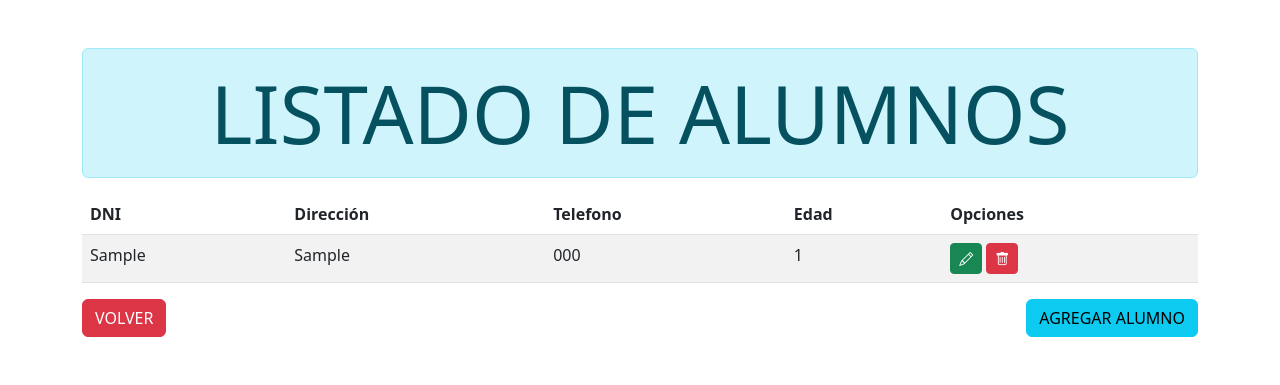
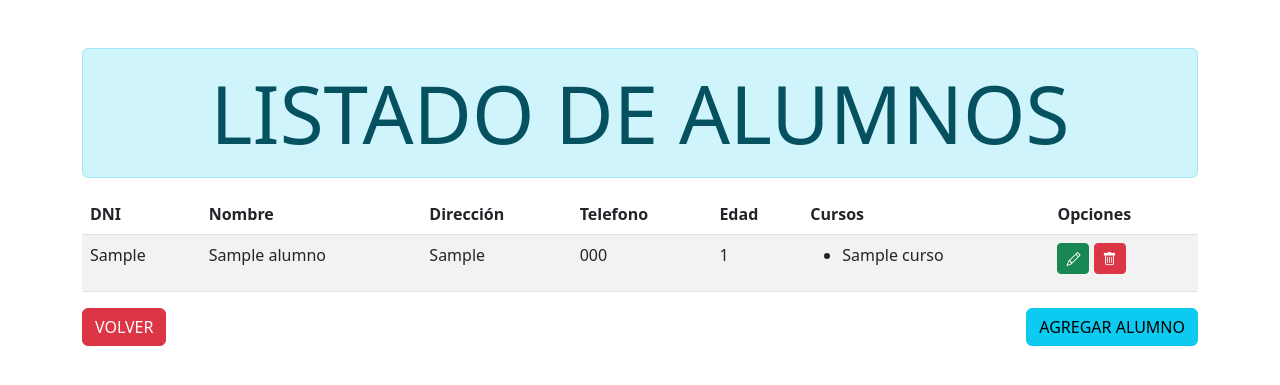
Before and after one commit to lxishh/Backend-Eva3, a Django app: page /alumnos/ in a window 1280 px wide. Shown: the top 385 px of the page. Run offline with Django 3.2, Linux system fonts and the light colour scheme; tables that the repository leaves empty hold one stand-in row (values such as "Sample post").

Commit message:
ManyToMany (sin admin)
conexión a través de models

en la clase Alumno (campo: cursos)

en los html:
a.cursos.all y curso.alumnos.all

```diff
--- a/appAlumno/models.py
+++ b/appAlumno/models.py
@@ -1,12 +1,23 @@
 from django.db import models
 from appProfesor.models import Profesor
+from django.core.exceptions import ValidationError
+
 
 # Create your models here.
 class Alumno(models.Model):
     dni = models.CharField(max_length=10, unique=True)
+    nombre = models.CharField(max_length=30, default="Desconocido")
     direccion = models.CharField(max_length=50)
     telefono = models.CharField(max_length=9)
     edad = models.PositiveIntegerField()
+    #relacion con curso:
+    cursos = models.ManyToManyField("Curso", related_name="alumnos")
+
+    def datos_alumno(self):
+        return "{}, {}".format(self.nombre, self.dni)
+
+    def __str__(self):
+        return self.datos_alumno()
 
 class Curso(models.Model):
     codigo = models.CharField(max_length=10, unique=True)
--- a/appAlumno/views.py
+++ b/appAlumno/views.py
@@ -1,4 +1,4 @@
-from django.shortcuts import render, redirect
+from django.shortcuts import render, redirect, get_object_or_404
 from appAlumno.models import Alumno, Curso
 from appAlumno.forms import FormularioAlumno, FormularioCurso
 
@@ -7,7 +7,7 @@ def index(request):
     return render(request, 'index.html')
 
 def listarAlumnos(request):
-    alumnos = Alumno.objects.all
+    alumnos = Alumno.objects.all()
     data = {'alumnos':alumnos}
     return render(request, 'listadoAlumnos.html', data)
 
@@ -43,7 +43,7 @@ def actualizarAlumno(request, id):
 
 # Cursos
 def listadoCursos(request):
-    cursos = Curso.objects.all
+    cursos = Curso.objects.all()
     data = {'cursos':cursos}
     return render(request, 'listadoCursos.html', data)
 
@@ -55,7 +55,7 @@ def agregarCurso(request):
             form.save()
             return index(request)
     else:
-        FormularioCurso()
+        form = FormularioCurso()
     data = {'form':form}
     return render(request, 'agregarCurso.html', data)
 
@@ -76,3 +76,16 @@ def actualizarCurso(request, id):
         form = FormularioCurso(instance=curso)
     data = {'form':form}
     return render(request, 'agregarCurso.html', data)
+
+#ManyToMany (Alumno y Curso)
+# def cursos_de_alumno(request, alumno_id):
+#     alumno = get_object_or_404(Alumno, id=alumno_id)
+#     cursos = alumno.cursos.all()
+#     data = {'alumno':alumno, 'cursos':cursos}
+#     return render(request, 'cursosDeAlumno.html', data)
+
+# def alumnos_de_curso(request, curso_id):
+#     curso = get_object_or_404(Curso, id=curso_id)
+#     alumnos = curso.alumnos.all()
+#     data = {'curso':curso, 'alumnos':alumnos}
+#     return render(request, 'alumnosDeCurso.html', data)
--- a/templates/appTemplate/index.html
+++ b/templates/appTemplate/index.html
@@ -10,6 +10,10 @@
     />
   </head>
   <body class="container mt-5">
+    <div class="text-center mb-4">
+      <a href="/admin" class="btn btn-danger">ADMIN</a>
+    </div>
+
     <div class="alert alert-info display-1 text-center">
       SISTEMA ADMINISTRADOR
     </div>
--- a/templates/appTemplate/listadoAlumnos.html
+++ b/templates/appTemplate/listadoAlumnos.html
@@ -22,9 +22,11 @@
       <thead class="thead-inverse">
         <tr>
           <th>DNI</th>
+          <th>Nombre</th>
           <th>Dirección</th>
           <th>Telefono</th>
           <th>Edad</th>
+          <th>Cursos</th>
           <th>Opciones</th>
         </tr>
       </thead>
@@ -32,9 +34,23 @@
         {% for a in alumnos %}
         <tr>
           <td scope="row">{{a.dni}}</td>
+          <td>{{a.nombre}}</td>
           <td>{{a.direccion}}</td>
           <td>{{a.telefono}}</td>
           <td>{{a.edad}}</td>
+          <td>
+            {% if a.cursos.all %}
+
+            <ul>
+              {% for curso in a.cursos.all %}
+              <li>{{ curso.nombre }}</li>
+              {% endfor %}
+            </ul>
+
+            {% else %}
+            <p>No inscrito en cursos.</p>
+            {% endif %}
+          </td>
           <td>
             <a href="/actualizarAlumno/{{a.id}}" class="btn btn-success btn-sm"
               ><i class="bi bi-pencil"></i
```
Also changed, not shown: appAlumno/forms.py (+9 -0 lines), templates/appTemplate/listadoCursos.html (+15 -0 lines), appAlumno/migrations/0005_alumno_nombre.py (added), appAlumno/migrations/0006_alumno_cursos.py (added), appAlumno/migrations/0006_remove_alumno_nombre.py (added), appAlumno/migrations/0007_alter_alumno_nombre.py (added), appAlumno/migrations/0008_merge_20241112_0139.py (added), appAlumno/migrations/0009_auto_20241112_0155.py (added).
